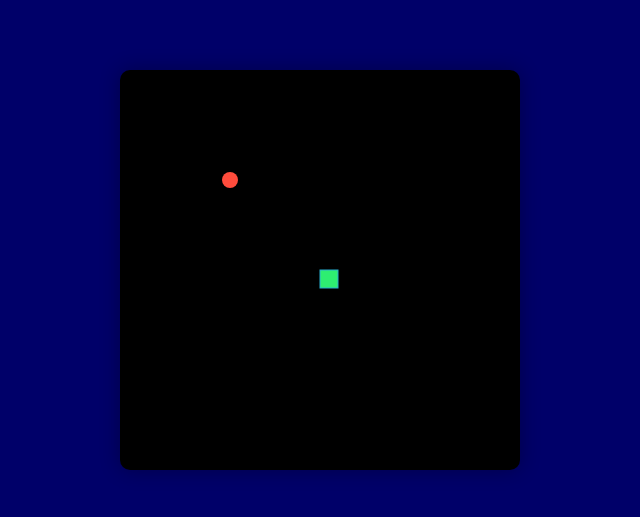
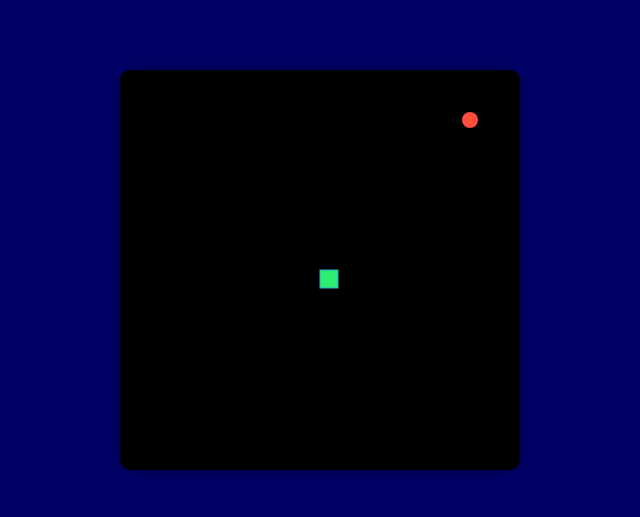
Before and after one commit to AGentW29/AGentW29, a plain HTML site: page Snake.html in a window 1280 px wide. Both pictures are taken after a click on the button "Restart". Shown: the part 130-647 px from the top of the page, 320-960 px from the left. Drawn offline with Linux system fonts and the light colour scheme.

Commit message:
Update Snake.html

```diff
--- a/Snake.html
+++ b/Snake.html
@@ -223,6 +223,8 @@
         }
 
         function loadHighscores() {
+            highscoreList.length = 0; // Clear the current highscores
+
             const storedHighscores = localStorage.getItem('highscores');
             if (storedHighscores) {
                 highscoreList.push(...JSON.parse(storedHighscores));
@@ -273,41 +275,38 @@
             }
         }
 
+        function resetGame() {
+            snake = [{x: 10, y: 10}];
+            dx = 0;
+            dy = 0;
+            score = 0;
+            gameOver = false;
+            document.getElementById('score').textContent = 'Score: 0';
+            generateApple();
+            gameLoop();
+        }
+
         function promptForName() {
             const nameInputContainer = document.getElementById('nameInputContainer');
             nameInputContainer.style.display = 'block';
         }
 
-        function handleNameSubmit() {
-            const playerName = document.getElementById('nameField').value;
-            if (playerName) {
-                updateHighscores(playerName);
-                document.getElementById('nameInputContainer').style.display = 'none';
-            }
-        }
+        document.getElementById('nameSubmit').addEventListener('click', function () {
+            const playerName = document.getElementById('nameField').value || 'Anonymous';
+            updateHighscores(playerName);
+            document.getElementById('nameInputContainer').style.display = 'none';
+        });
 
-        function restartGame() {
-            snake = [{x: 10, y: 10}];
-            dx = 0;
-            dy = 0;
-            score = 0;
-            gameOver = false;
-            document.getElementById('score').textContent = `Score: ${score}`;
-            document.getElementById('nameField').value = '';
-            loadHighscores();
-        }
+        document.getElementById('restartBtn').addEventListener('click', resetGame);
+        document.addEventListener('keydown', changeDirection);
 
-        document.addEventListener('keydown', changeDirection);
-        document.getElementById('nameSubmit').addEventListener('click', handleNameSubmit);
-        document.getElementById('restartBtn').addEventListener('click', restartGame);
-
-        document.getElementById('upBtn').addEventListener('click', () => changeDirection({ keyCode: 38 }));
-        document.getElementById('downBtn').addEventListener('click', () => changeDirection({ keyCode: 40 }));
-        document.getElementById('leftBtn').addEventListener('click', () => changeDirection({ keyCode: 37 }));
-        document.getElementById('rightBtn').addEventListener('click', () => changeDirection({ keyCode: 39 }));
+        // Mobile controls
+        document.getElementById('upBtn').addEventListener('click', () => { if (dy === 0) { dx = 0; dy = -1; } });
+        document.getElementById('downBtn').addEventListener('click', () => { if (dy === 0) { dx = 0; dy = 1; } });
+        document.getElementById('leftBtn').addEventListener('click', () => { if (dx === 0) { dx = -1; dy = 0; } });
+        document.getElementById('rightBtn').addEventListener('click', () => { if (dx === 0) { dx = 1; dy = 0; } });
 
         loadHighscores();
-
         setInterval(gameLoop, 100);
     </script>
 </body>
```
